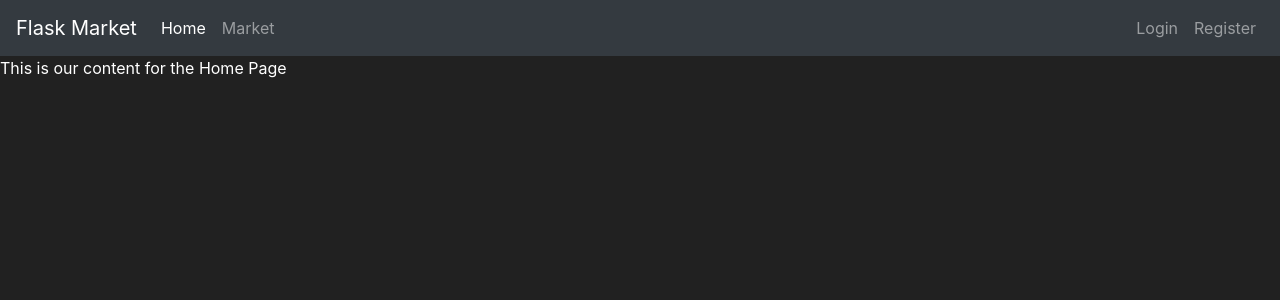
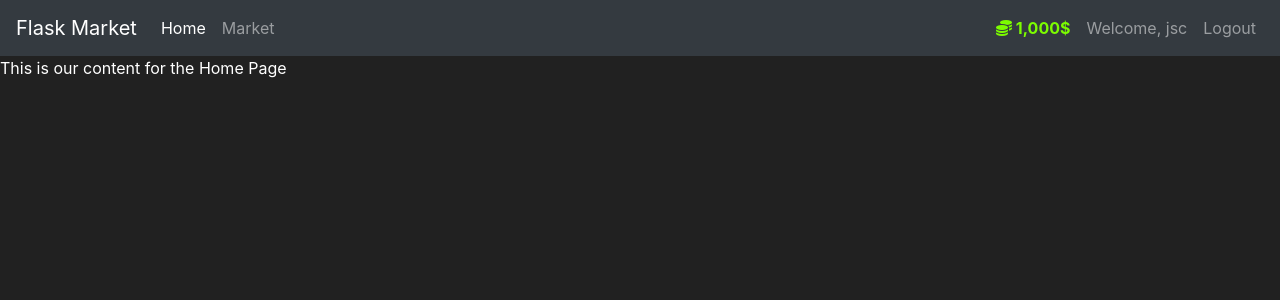
Before and after one commit to kjed/flaskmarket, a Flask app: page / in a window 1280 px wide. Shown: the top 300 px of the page. Run offline with Flask 3, Linux system fonts and the light colour scheme; a user stored in the database is signed in; some libraries are stand-ins or nearby versions.

Commit message:
make login prettier

```diff
--- a/market/models.py
+++ b/market/models.py
@@ -15,6 +15,13 @@ class User(db.Model, UserMixin):
     password_hash = db.Column(db.String(length=60), nullable=False)
     budget = db.Column(db.Integer(), nullable=False, default=1000)
     items = db.relationship('Item', backref='owned_user', lazy=True)
+
+    @property
+    def prettier_budget(self):
+        if len(str(self.budget)) >= 4:
+            return f'{str(self.budget)[:-3]},{str(self.budget)[-3:]}$'
+        else:
+            return f'{self.budget}$'
 
     @property
     def password(self):
--- a/market/templates/base.html
+++ b/market/templates/base.html
@@ -27,14 +27,31 @@
               <a class="nav-link" href="{{ url_for('market_page') }}">Market</a>
           </li>
         </ul>
-        <ul class="navbar-nav">
+          {% if current_user.is_authenticated %}
+          <ul class="navbar-nav">
+            <li class="nav-item">
+                <a class="nav-link" style="color: lawngreen; font-weight: bold">
+                    <i class="fas fa-coins"></i>
+                    {{ current_user.prettier_budget }}
+                </a>
+            </li>
+            <li class="nav-item">
+                <a class="nav-link">Welcome, {{ current_user.username }}</a>
+            </li>
+            <li class="nav-item">
+                <a class="nav-link" href="#">Logout</a>
+            </li>
+          </ul>
+          {% else %}
+          <ul class="navbar-nav">
             <li class="nav-item">
                 <a class="nav-link" href="{{ url_for('login_page') }}">Login</a>
             </li>
             <li class="nav-item">
                 <a class="nav-link" href="{{ url_for('register_page') }}">Register</a>
             </li>
-        </ul>
+          </ul>
+          {% endif %}
       </div>
     </nav>
         {% with messages = get_flashed_messages(with_categories=true) %}
```
